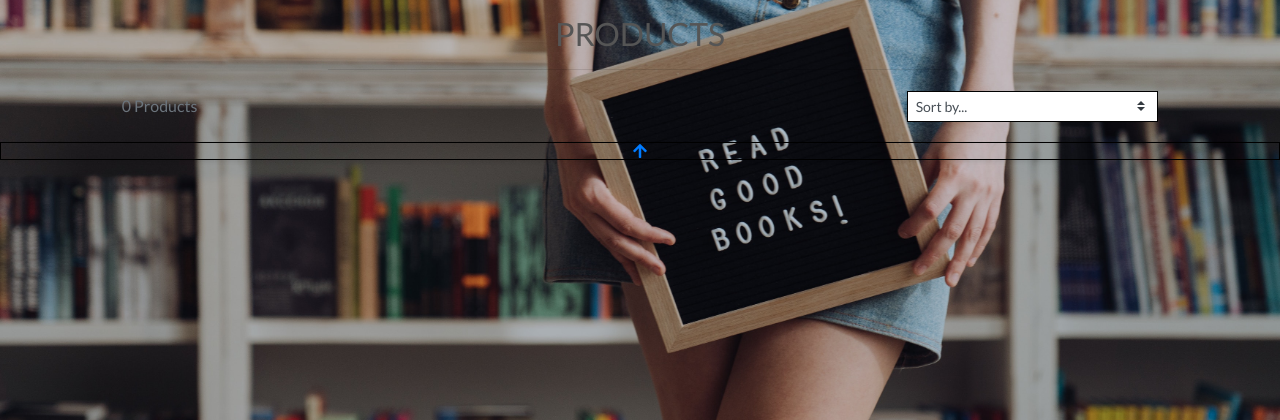
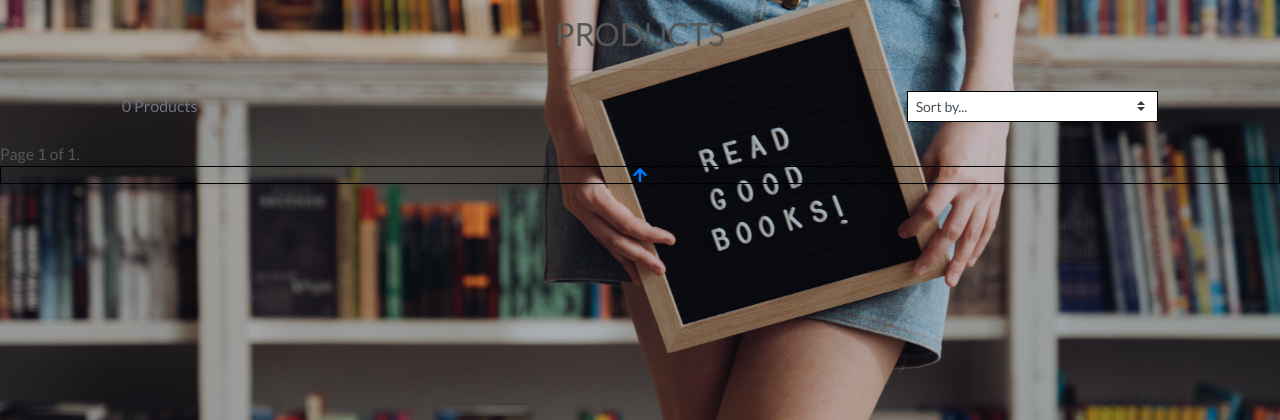
Before and after one commit to SingeRoi/bookWorm_ms4, a Django app: page /products/ in a window 1280 px wide. Shown: the part 165-585 px from the top of the page. Run offline with Django 3.2, Linux system fonts and the light colour scheme; data that the repository does not hold is empty; parts of the project's set-up code (start-up, migrations or seed data) failed here and were passed over; some libraries are stand-ins or nearby versions.

Commit message:
adds pagination to products

```diff
--- a/products/templates/products/products.html
+++ b/products/templates/products/products.html
@@ -111,6 +111,26 @@
             </div>
         </div>
     </div>
+    <div class="row">
+        <div class="pagination">
+    <span class="step-links">
+        {% if products.has_previous %}
+            <a href="?page=1">&laquo; first</a>
+            <a href="?page={{ products.previous_page_number }}">previous</a>
+        {% endif %}
+
+        <span class="current">
+            Page {{ products.number }} of {{ products.paginator.num_pages }}.
+        </span>
+
+        {% if products.has_next %}
+            <a href="?page={{ products.next_page_number }}">next</a>
+            <a href="?page={{ products.paginator.num_pages }}">last &raquo;</a>
+        {% endif %}
+    </span>
+        </div>
+
+    </div>
 </div>
 <div class="btt-button shadow-sm rounded-0 border border-black">
     <a class="btt-link d-flex h-100">
--- a/products/views.py
+++ b/products/views.py
@@ -3,6 +3,8 @@ from django.contrib import messages
 from django.db.models import Q
 from .models import Product, Category, Chapter
 from django.db.models.functions import Lower
+from django.core.paginator import Paginator
+
 
 # Create your views here.
 
@@ -46,8 +48,12 @@ def all_products(request):
 
     current_sorting = f'{sort}_{direction}'
 
+    paginator = Paginator(products, 100)
+    page_number = request.GET.get('page')
+    page_obj = paginator.get_page(page_number)
+
     context = {
-        'products': products,
+        'products': page_obj,
         'search_term': query,
         'current_categories': categories,
         'current_sorting': current_sorting,
--- a/static/css/base.css
+++ b/static/css/base.css
@@ -91,4 +91,11 @@ body {
     .header-container {
         padding-top: 164px;
     }
+
 }
+
+/* pad the top a bit when navbar is collapsed on mobile */
+@media (max-width: 991px) {
+    .header-container {
+        padding-top: 116px;
+    }
```
Also changed, not shown: 1 other file.
